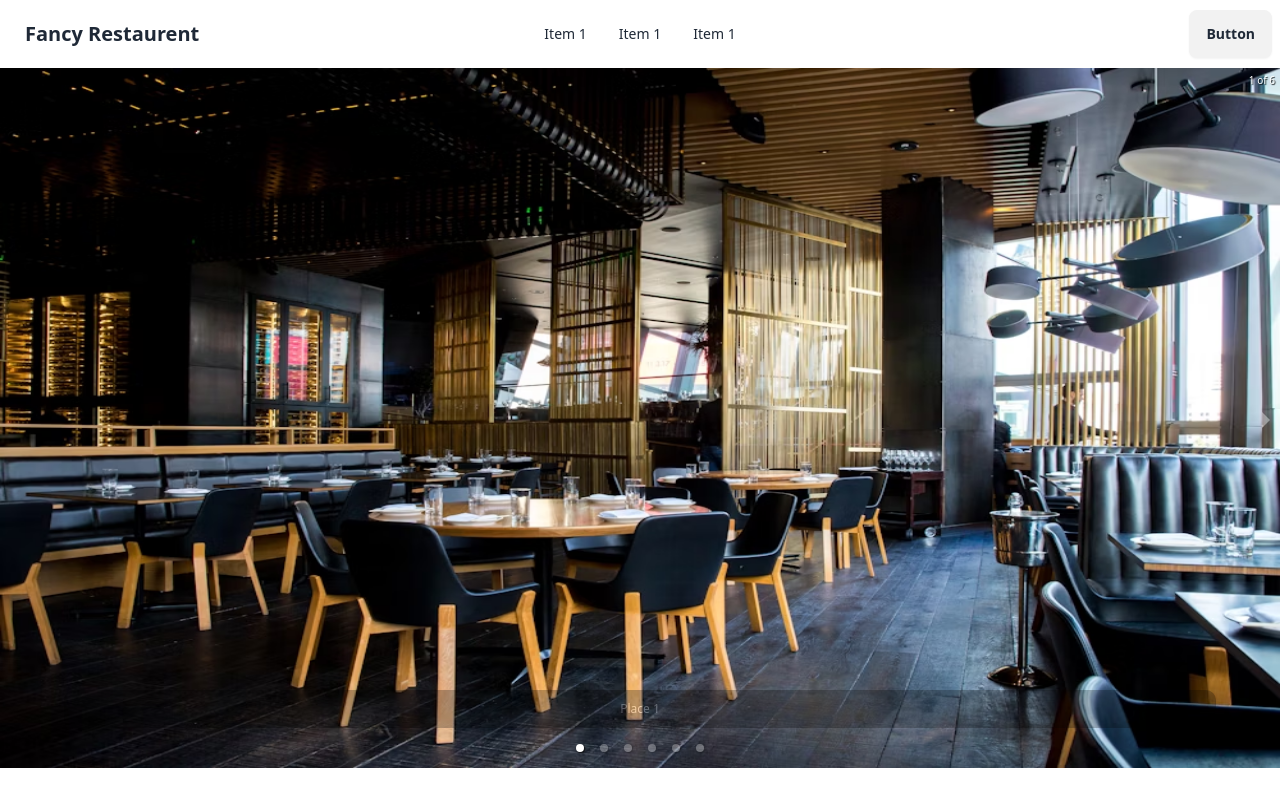
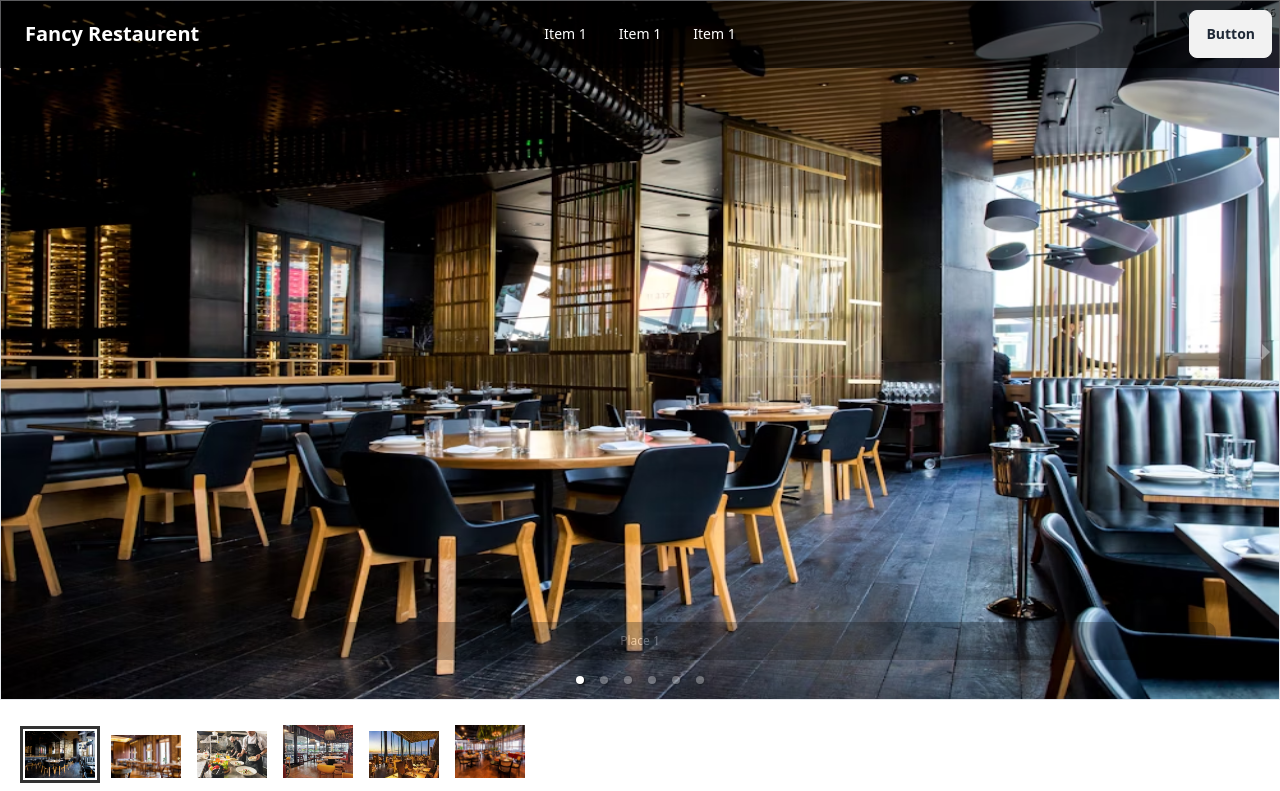
Before and after one commit to sanjidatanha09/Restaurant-client, a React (Vite) app: page / in a window 1280 px wide. Shown: the top 791 px of the page. Built offline with nearby package versions, Linux system fonts and the light colour scheme.

Commit message:
swiper js install

```diff
--- a/package.json
+++ b/package.json
@@ -16,7 +16,8 @@
     "react-dom": "^18.2.0",
     "react-responsive-carousel": "^3.2.23",
     "react-router-dom": "^6.22.3",
-    "sort-by": "^1.2.0"
+    "sort-by": "^1.2.0",
+    "swiper": "^11.0.7"
   },
   "devDependencies": {
     "@types/react": "^18.2.66",
--- a/src/Pages/Banner/Carousels.jsx
+++ b/src/Pages/Banner/Carousels.jsx
@@ -15,28 +15,28 @@ import img6 from '../../assets/Carousels-img/Carousel-6.jpg';
 const Carousels = () => {
     return (
         <div className=''>
-            <Carousel className=' h-[1000px]'>
-                <div className='h-[700px] '>
+            <Carousel className=' h-[800px]'>
+                <div className='h-[700px] border'>
                     <img className='h-full' src={img1} />
                     <p className="legend">Place 1</p>
                 </div>
-                <div className='h-[500px] '>
+                <div className='h-[700px] '>
                     <img className='h-full' src={img2} />
                     <p className="legend">Place 2</p>
                 </div>
-                <div className='h-[500px] '>
+                <div className='h-[700px] '>
                     <img className='h-full'  src={img3} />
                     <p className="legend">Place 3</p>
                 </div>
-                <div className='h-[500px] '>
+                <div className='h-[700px] '>
                     <img className='h-full' src={img4} />
                     <p className="legend">Place 4</p>
                 </div>
-                <div className='h-[500px] '>
+                <div className='h-[700px] '>
                     <img className='h-full' src={img5} />
                     <p className="legend">Place 5</p>
                 </div>
-                <div className='h-[500px] '>
+                <div className='h-[700px] '>
                     <img className='h-full' src={img6} />
                     <p className="legend">Place 6</p>
                 </div>
--- a/src/Pages/shared/Navbar.jsx
+++ b/src/Pages/shared/Navbar.jsx
@@ -13,7 +13,7 @@ const Navbar = () => {
     </>
     return (
         <>
-            <div className="navbar bg-base-100">
+            <div className="navbar fixed z-10 bg-opacity-60 bg-black text-white">
                 <div className="navbar-start">
                     <div className="dropdown">
                         <div tabIndex={0} role="button" className="btn btn-ghost lg:hidden">
```
Also changed, not shown: 1 other file (tests, documents, lock files or other folders).
